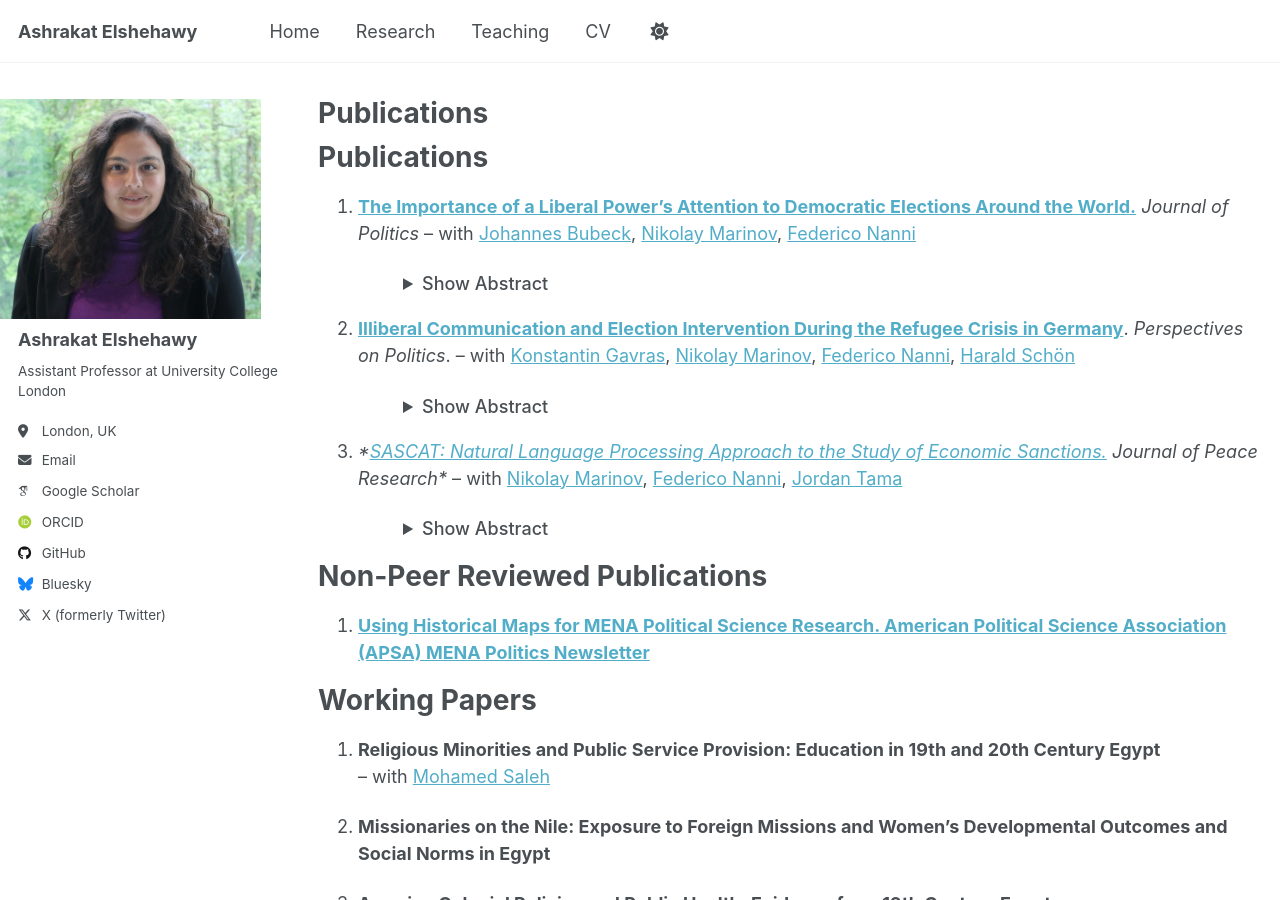
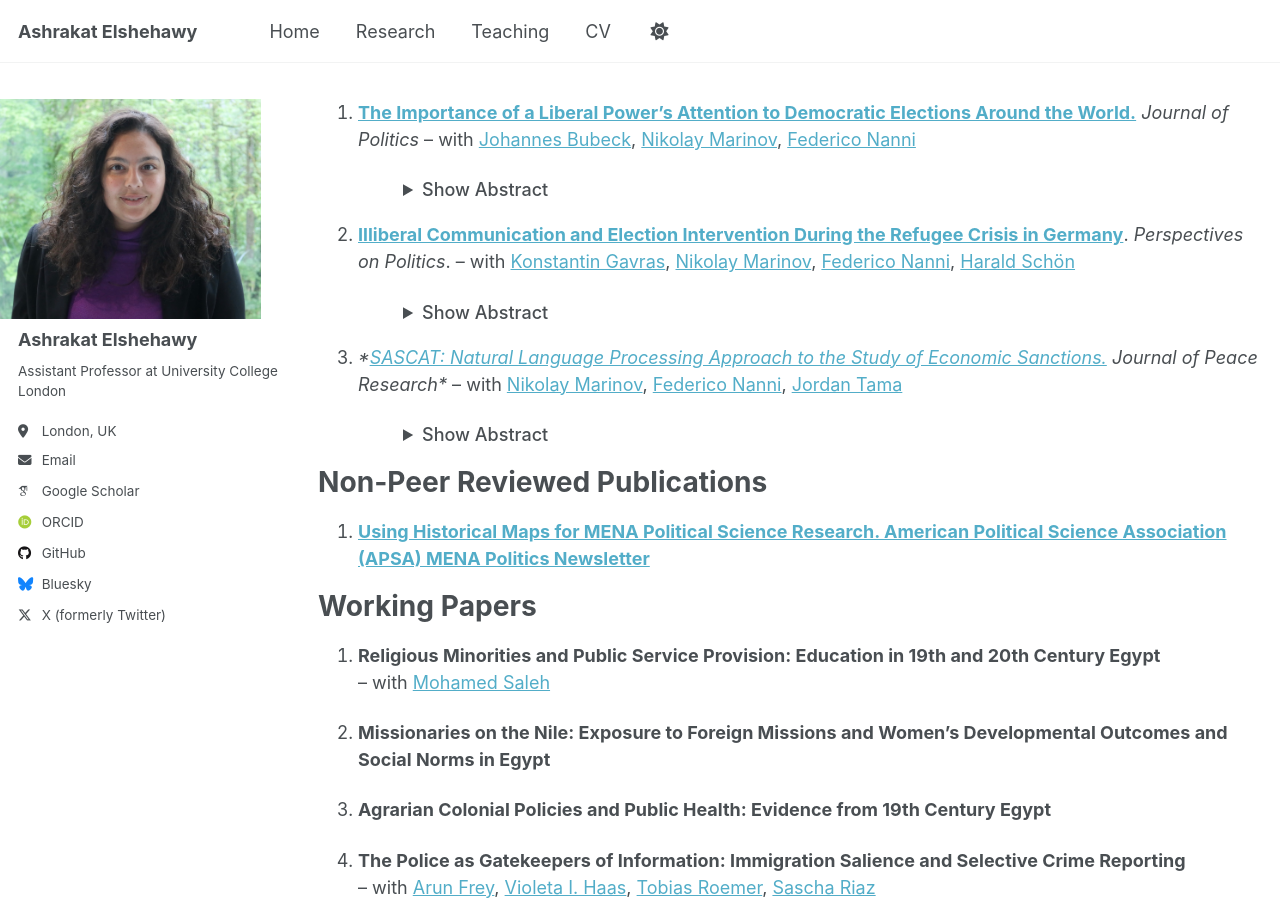
Before and after one commit to aelshehawy/aelshehawy.github.io, a Jekyll site: the page built from _pages/research.md, in a window 1280 px wide and 900 px high. Built offline with Jekyll 4.4.1, drawn with Linux system fonts in a browser that asks for light colours; some web fonts are replaced; a script that is not in the unit is left out; our own code applies the rules of GitHub Pages for plain Markdown files.

Commit message:
research

```diff
--- a/_pages/research.md
+++ b/_pages/research.md
@@ -5,7 +5,6 @@ permalink: /research/
 author_profile: true
 ---
 
-# **Publications**
 
 1. **[The Importance of a Liberal Power’s Attention to Democratic Elections Around the World.](https://www.journals.uchicago.edu/doi/abs/10.1086/734276?journalCode=jop)**  _Journal of Politics_
 -- with [Johannes Bubeck](https://sites.google.com/view/johannesbubeck), [Nikolay Marinov](https://www.gu.se/en/about/find-staff/nikolaymarinov), [Federico Nanni](https://www.turing.ac.uk/people/researchers/federico-nanni)
```
